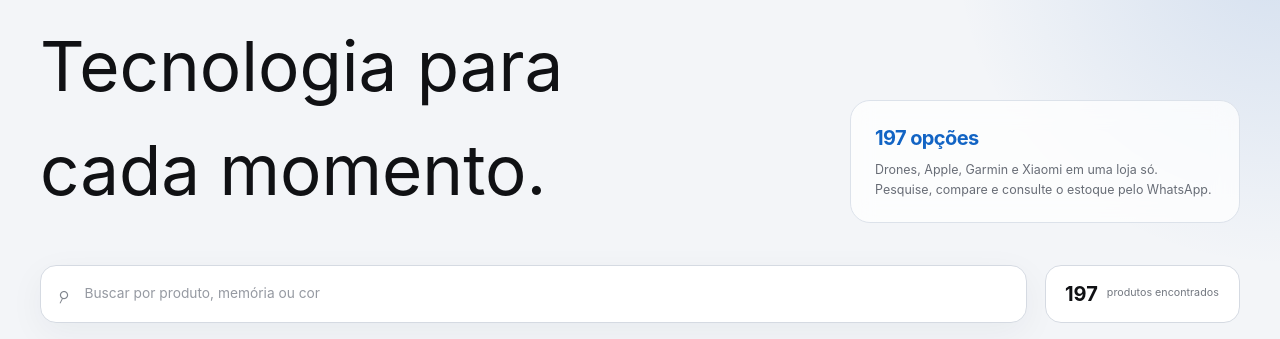
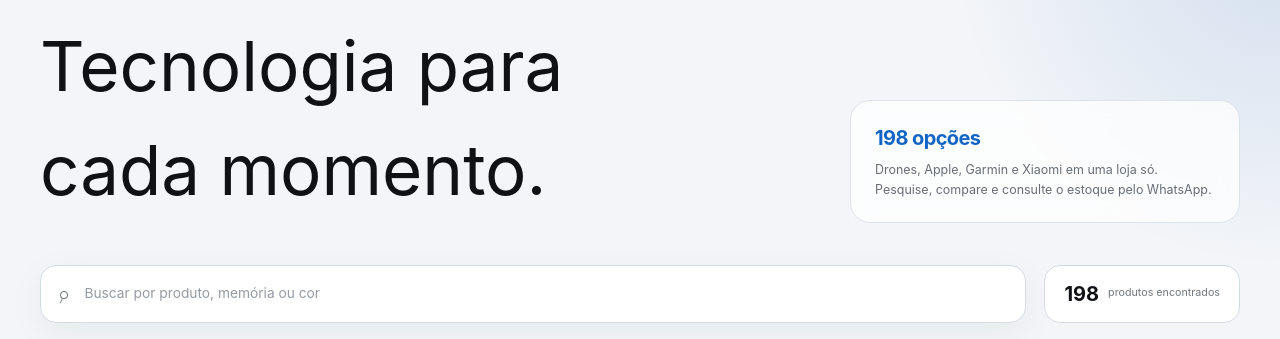
Before and after one commit to AlessonBarauna/alesson-imports, a Next.js app: page / in a window 1280 px wide. Shown: the part 5500-5839 px from the top of the page. Built offline with nearby package versions, Linux system fonts and the light colour scheme.

Commit message:
Adiciona iPhone Duo 256 GB aos lacrados
Custo R$ 19.499 + 1% NF + R$ 50 de frete; venda R$ 20.590.

Co-Authored-By: Claude Sonnet 5.5 <noreply@anthropic.com>
Claude-Session: https://claude.ai/code/session_012E82abrb6nbHXfRd7kFPvn

```diff
--- a/app/catalog.ts
+++ b/app/catalog.ts
@@ -2389,5 +2389,17 @@ export const catalogProducts: CatalogProduct[] = [
     "image": "./products/iphone-16-pro-max.webp",
     "details": "CPO · consulte a garantia disponível",
     "badge": "CPO"
+  },
+  {
+    "id": "iphone-duo-256-gb-esim-400",
+    "category": "iPhones lacrados",
+    "name": "iPhone Duo",
+    "specs": "256 GB · eSIM",
+    "price": 19744,
+    "from": false,
+    "options": "Branco · Preto",
+    "image": "./products/iphone-duo.webp",
+    "details": "Novo e lacrado",
+    "badge": "Lacrado"
   }
 ];
```
Also changed, not shown: public/products/iphone-duo.webp (added).
